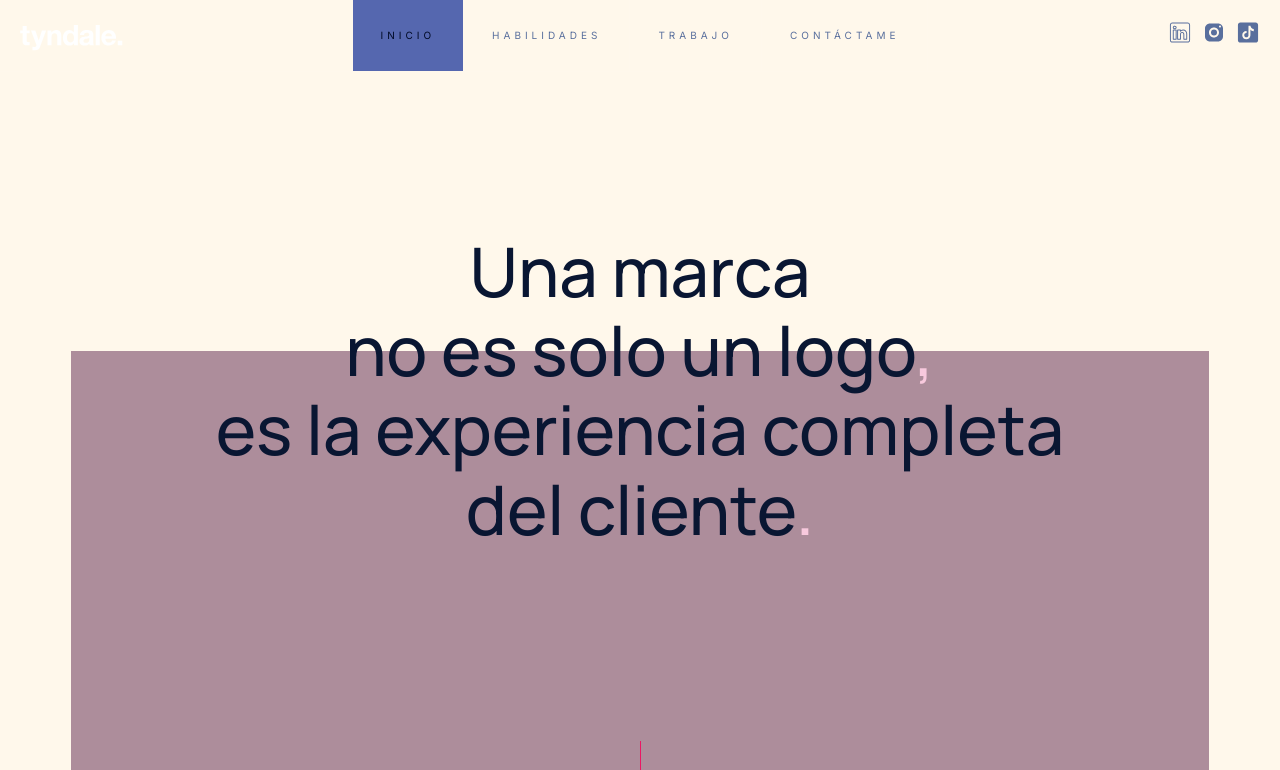
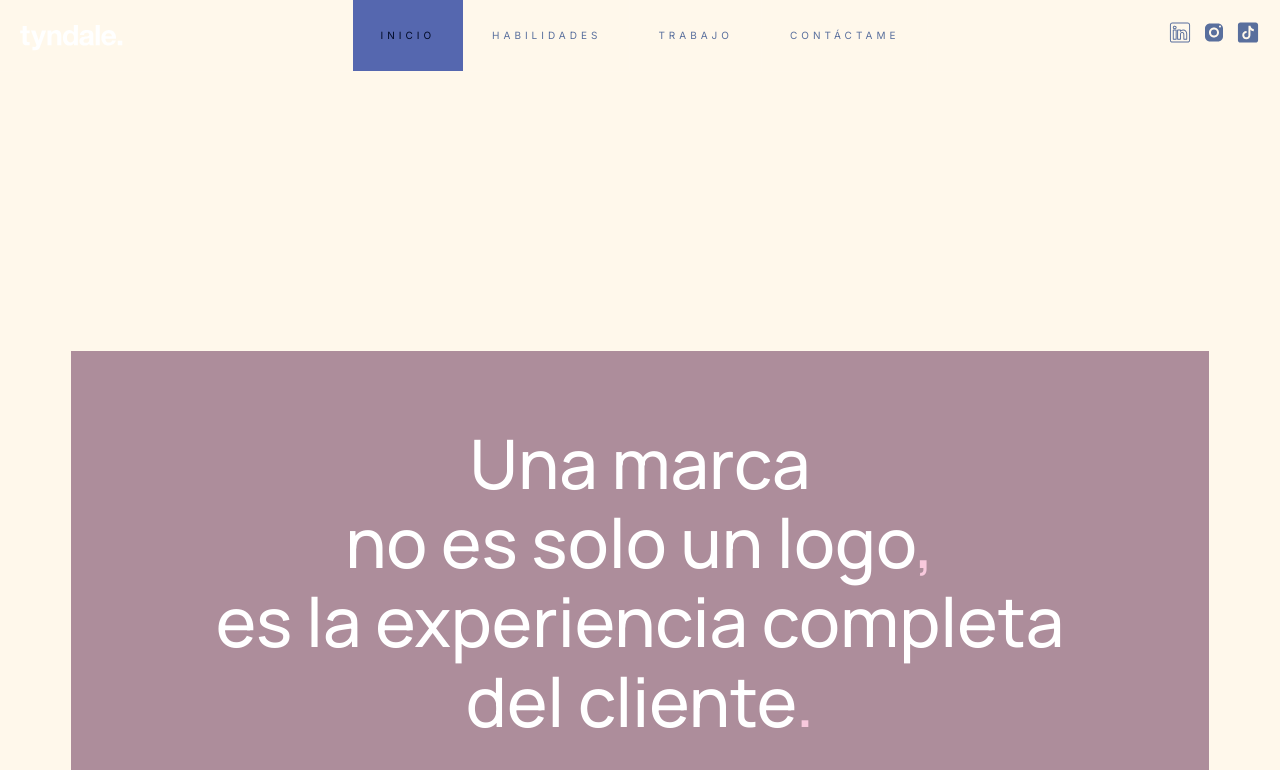
Before and after one commit to franvr13/Portfolio-R-D-M, a plain HTML site: page index.html in a window 1280 px wide. Shown: the top 770 px of the page. Drawn offline with Linux system fonts and the light colour scheme.

Commit message:
Cambio en el padding que mostraba la intro.

```diff
--- a/css/styles.css
+++ b/css/styles.css
@@ -3148,9 +3148,10 @@ img.u-pull-left {
   letter-spacing: normal;
   text-align: center;
   margin: 0;
-  padding-bottom: calc(10 * var(--space));
+  padding-top: calc(6 * var(--space));
+  padding-bottom: calc(6 * var(--space));
   position: relative;
-  color: #091632;
+  color: #ffffff;
 }
 
 .s-intro__text span {
```
